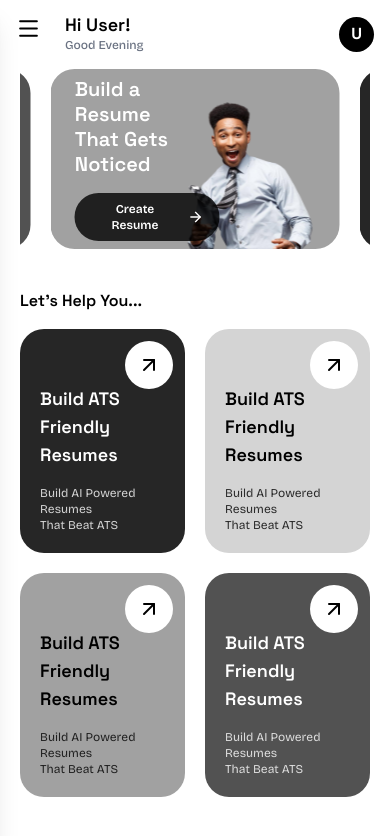
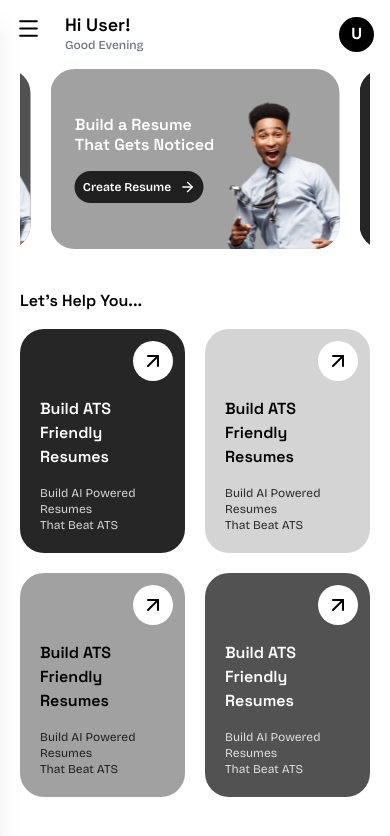
Before and after one commit to joshuangbodin/client, a React (Vite) app: page /dashboard in a window 390 px wide. Shown: the top 836 px of the page. Built offline with nearby package versions, Linux system fonts and the light colour scheme; no server answers.

Commit message:
finishes

```diff
--- a/src/pages/dashboard/components/Carousel.tsx
+++ b/src/pages/dashboard/components/Carousel.tsx
@@ -74,12 +74,16 @@ function SlideCard({ headline, cta, imgsrc, index }: SlideProps) {
   return (
     <div
       className={`relative flex items-center justify-between ${
-        index%3 == 0 ? "bg-neutral-600" : index%2 == 0 ? "bg-neutral-800" : "bg-neutral-400"
+        index % 3 == 0
+          ? "bg-neutral-600"
+          : index % 2 == 0
+          ? "bg-neutral-800"
+          : "bg-neutral-400"
       } rounded-3xl h-[180px] md:h-[210px] lg:h-[250px] px-6 md:px-10 overflow-hidden`}
     >
       {/* LEFT CONTENT */}
       <div className="z-10 max-w-[60%]">
-        <h2 className="text-white font-header text-xl md:text-2xl lg:text-3xl font-semibold leading-tight mb-4">
+        <h2 className="text-white font-header text-base md:text-2xl lg:text-3xl font-semibold leading-tight mb-4">
           {headline.split("\n").map((line, index) => (
             <span key={index} className="block">
               {line}
@@ -87,14 +91,14 @@ function SlideCard({ headline, cta, imgsrc, index }: SlideProps) {
           ))}
         </h2>
 
-        <button className="inline-flex items-center gap-2 bg-black/80 text-white text-xs md:text-sm lg:text-base px-4 py-2 rounded-full font-semibold transition hover:scale-95 hover:bg-black">
+        <button className="inline-flex items-center gap-2 bg-black/80 text-white text-xs md:text-sm lg:text-base px-2 md:px-4 py-2 rounded-full font-semibold transition hover:scale-95 hover:bg-black">
           {cta}
           <ArrowRight size={16} />
         </button>
       </div>
 
       {/* RIGHT IMAGE */}
-      <div className="absolute -right-10 md:right-0 -bottom-50 lg:right-10 flex items-end">
+      <div className="absolute -right-20 md:right-0 -bottom-50 lg:right-10 flex items-end">
         <img
           src={imgsrc}
           alt={headline}
--- a/src/pages/dashboard/components/OverViewGrid.tsx
+++ b/src/pages/dashboard/components/OverViewGrid.tsx
@@ -55,10 +55,10 @@ const GridCards = ({ heading, supporting, route, index }: any) => {
       }`}
       to={route}
     >
-      <span className="absolute top-3 right-3 bg-white p-3 text-black rounded-full aspect-square">
+      <span className="absolute top-3 right-3 bg-white p-2 md:p-3 text-black rounded-full aspect-square">
         <ArrowUpRight />
       </span>
-      <h1 className="text-lg md:text-xl font-semibold font-header">
+      <h1 className="text-base md:text-lg lg:text-xl font-semibold font-header">
         {heading.split("\n").map((line: string) => (
           <span>
             {line} <br />
```
